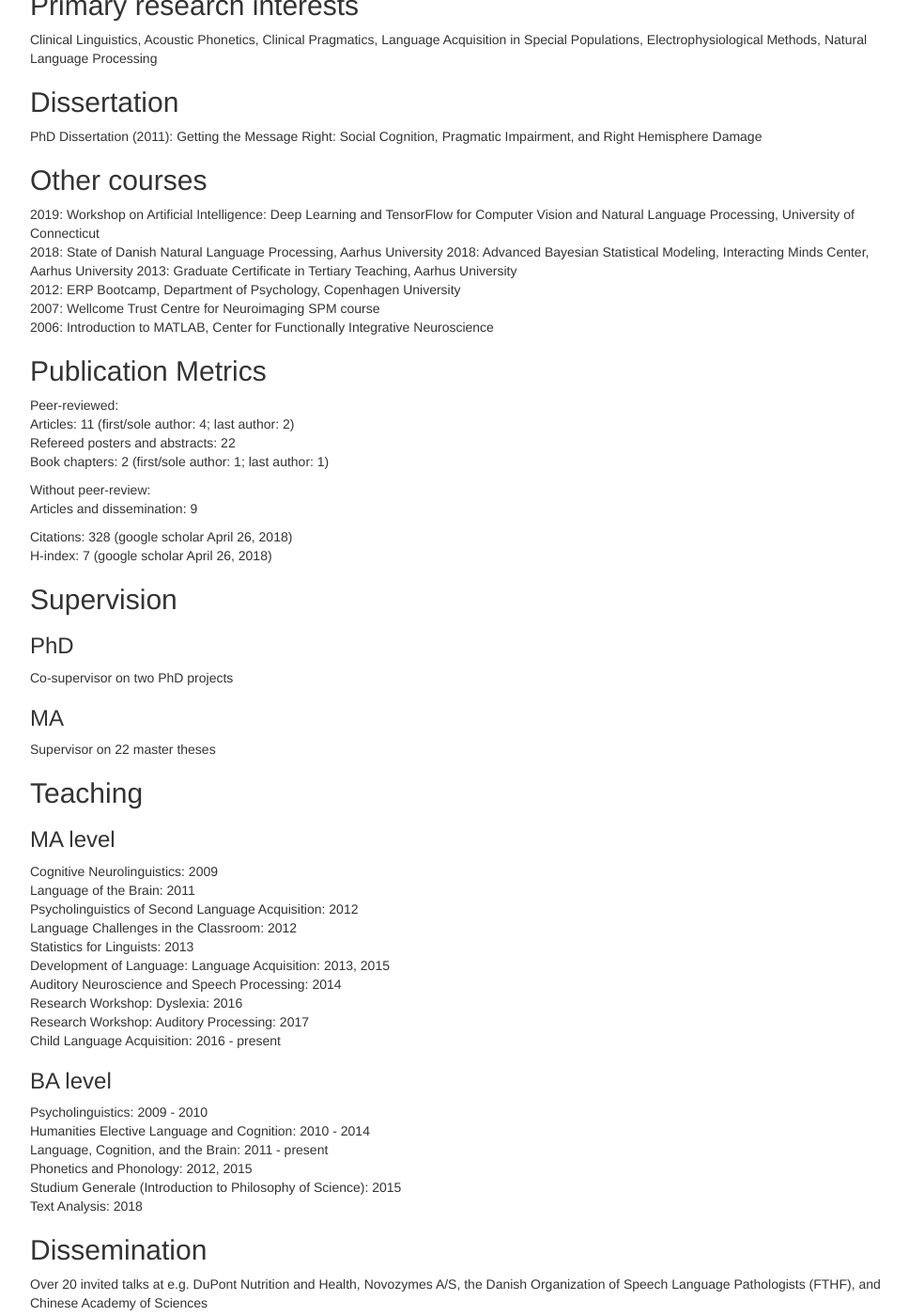
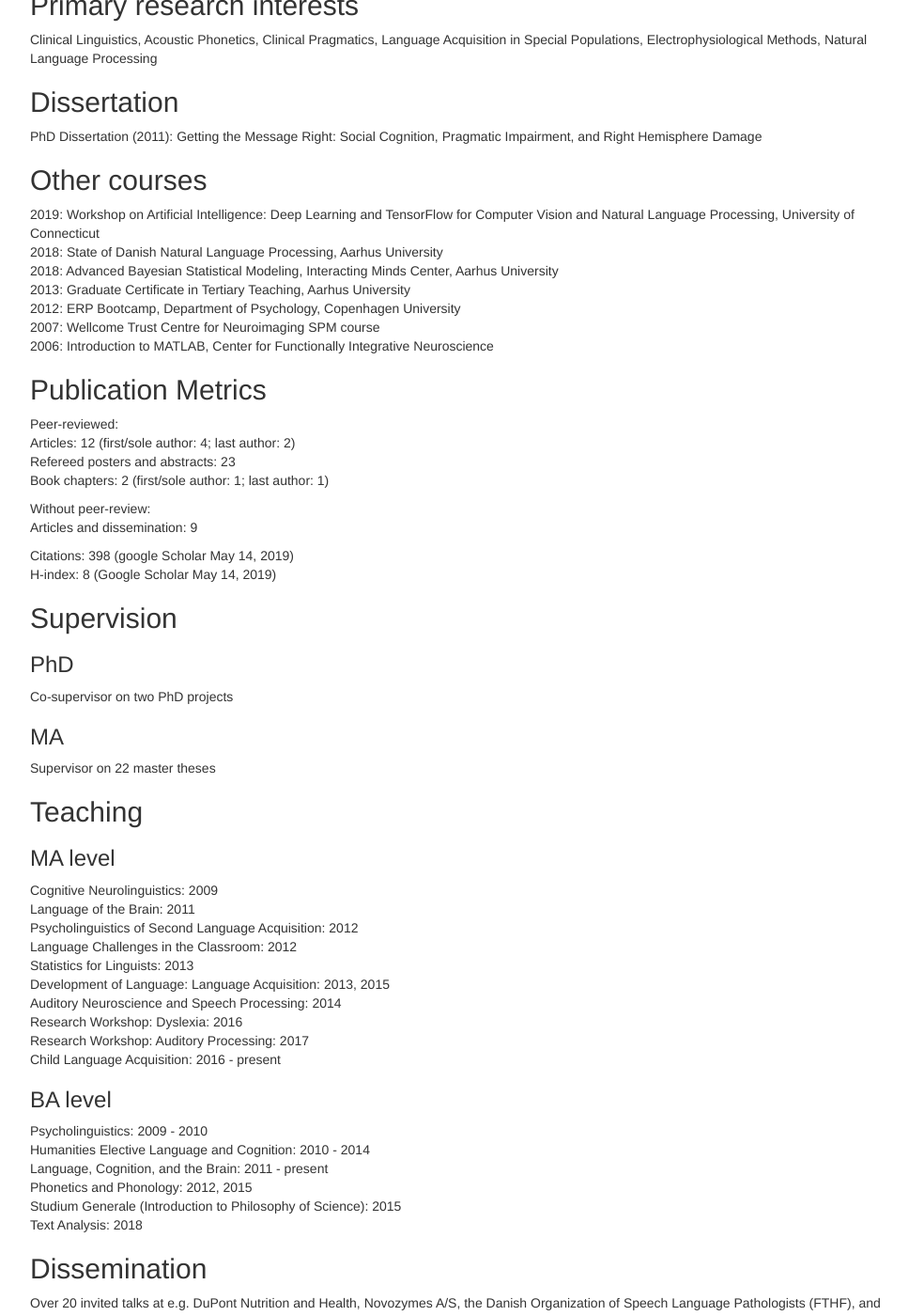
Before and after one commit to ethanweed/ethanweed.github.io, a Jekyll site: the page cv/index.html, which Jekyll copies as it is, in a window 1280 px wide and 1400 px high, scrolled down 644 px. Shown: the whole window at 94% size, without its empty margins (153-1121 px from the left). Built offline with Jekyll 4.4.1, drawn with Linux system fonts in a browser that asks for light colours; some of the changed text lies outside the part shown.

Commit message:
updated CV

```diff
--- a/cv/index.html
+++ b/cv/index.html
@@ -232,7 +232,9 @@
 <div id="other-courses" class="section level2">
 <h2>Other courses</h2>
 <p>2019: Workshop on Artificial Intelligence: Deep Learning and TensorFlow for Computer Vision and Natural Language Processing, University of Connecticut<br />
-2018: State of Danish Natural Language Processing, Aarhus University 2018: Advanced Bayesian Statistical Modeling, Interacting Minds Center, Aarhus University 2013: Graduate Certificate in Tertiary Teaching, Aarhus University<br />
+2018: State of Danish Natural Language Processing, Aarhus University<br />
+2018: Advanced Bayesian Statistical Modeling, Interacting Minds Center, Aarhus University<br />
+2013: Graduate Certificate in Tertiary Teaching, Aarhus University<br />
 2012: ERP Bootcamp, Department of Psychology, Copenhagen University<br />
 2007: Wellcome Trust Centre for Neuroimaging SPM course<br />
 2006: Introduction to MATLAB, Center for Functionally Integrative Neuroscience</p>
@@ -240,13 +242,13 @@
 <div id="publication-metrics" class="section level2">
 <h2>Publication Metrics</h2>
 <p>Peer-reviewed:<br />
-Articles: 11 (first/sole author: 4; last author: 2)<br />
-Refereed posters and abstracts: 22<br />
+Articles: 12 (first/sole author: 4; last author: 2)<br />
+Refereed posters and abstracts: 23<br />
 Book chapters: 2 (first/sole author: 1; last author: 1)</p>
 <p>Without peer-review:<br />
 Articles and dissemination: 9</p>
-<p>Citations: 328 (google scholar April 26, 2018)<br />
-H-index: 7 (google scholar April 26, 2018)</p>
+<p>Citations: 398 (google Scholar May 14, 2019)<br />
+H-index: 8 (Google Scholar May 14, 2019)</p>
 </div>
 <div id="supervision" class="section level2">
 <h2>Supervision</h2>
@@ -297,7 +299,8 @@
 </div>
 <div id="research-grants" class="section level2">
 <h2>Research Grants</h2>
-<p>2018: AU Funding for Language as a Tool for Learning Center 2013-2018: Interacting Minds small grants for projects: “Music, Voice, and Auditory Brainstem Response” “Hearing What You’re Thinking” “Clinical Voices” “How well do cloze tests really test reading comprehension in Danish higher-education students?”</p>
+<p>2019-2024: Co-Investigator, National Institute on Deafness and Other Communication Disorders: “Early Predictors to School Age Language: Individual and Interactional Child and Parent Factors”, Letitia Naigles (PI)<br />
+2018: AU Funding for Language as a Tool for Learning Center 2013-2018: Interacting Minds small grants for projects: “Music, Voice, and Auditory Brainstem Response” “Hearing What You’re Thinking” “Clinical Voices” “How well do cloze tests really test reading comprehension in Danish higher-education students?”</p>
 </div>
 <div id="reviewing" class="section level2">
 <h2>Reviewing</h2>
@@ -324,7 +327,7 @@
 </div>
 <div id="peer-reviewed-articles" class="section level3">
 <h3>Peer-reviewed articles</h3>
-<p>Bønnerup, K., Pedersen, A.L., <strong>Weed, E.</strong>, &amp; Parrila, R. (accepted). Differences in the literacy skills of Danish dyslexic students in two types of higher education programs. Dyslexia</p>
+<p>Bønnerup, K., Pedersen, A.L., <strong>Weed, E.</strong>, &amp; Parrila, R. (epub ahead of pring). Differences in the literacy skills of Danish dyslexic students in two types of higher education programs. Dyslexia. <a href="doi:10.1002/dys.1617" class="uri">doi:10.1002/dys.1617</a></p>
 <p>Fusaroli, R., <strong>Weed, E.</strong>, Fein, D., &amp; Naigles, L. (2018). Hearing me hearing you: Reciprocal effects between child and parent language in autism and typical development. Cognition, 183, 1-18.</p>
 <p>Kizach, J., Christensen, K. R., &amp; <strong>Weed, E.</strong> (2016). A verbal illusion: Now in three languages. Journal of psycholinguistic research, 45(3), 753-768.</p>
 <p>Petersen, B., <strong>Weed, E.</strong>, Sandmann, P., Brattico, E., Hansen, M., Sørensen, S. D., &amp; Vuust, P. (2015). Brain responses to musical feature changes in adolescent cochlear implant users. Frontiers in Human Neuroscience, 9, 7.</p>
@@ -360,6 +363,7 @@
 </div>
 <div id="refereed-posters-and-abstracts" class="section level3">
 <h3>Refereed posters and abstracts</h3>
+<p>Ottosen, H., Bønnerup, K.H., <strong>Weed, E.</strong>, Parrila, R. (2019) Word level problems in Danish students assessed for dyslexia in higher education. CPH 2019 Conference on Literacy.</p>
 <p>Fusaroli, R.; <strong>Weed, E.</strong>; Fein, D.; Naigles, L. (2019) Parental linguistic alignment in conversations with children with ASD and TD children. Abstract from INSAR 2019, Montreal, Canada.</p>
 <p>Fusaroli, R.; <strong>Weed, E.</strong>; Fein, D.; Naigles, L. (2019) Parental linguistic alignment to their children facilitates language acquisition, with syntactic alignment being particularly relevant for children with ASD. Abstract from INSAR 2019, Montreal, Canada.</p>
 <p><strong>Weed, E.</strong>; Fusaroli, R.; Mayo, J.; Eigsti, I-M. (2019) Creaky Voice in Adolescents with Autism Spectrum Disorder: An Acoustic, Quantitative Analysis. Abstract from INSAR 2019, Montreal, Canada.</p>
```
Also changed, not shown: other parts of cv/index.html (+1 -1 lines), cv/index.Rmd (+9 -5 lines).
